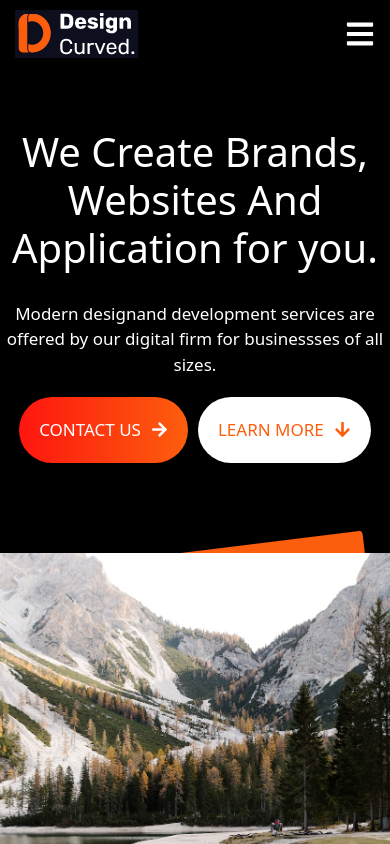
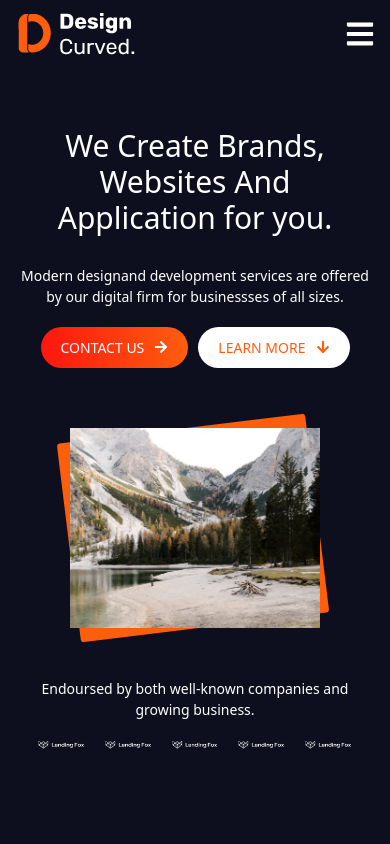
Before and after one commit to vanillacode737/design-curved, a React (Create React App) app: page / in a window 390 px wide. Shown: the top 844 px of the page. Built offline with nearby package versions, Linux system fonts and the light colour scheme.

Commit message:
commit changed

```diff
--- a/src/App.css
+++ b/src/App.css
@@ -8,7 +8,7 @@ html,body {
   font-family: 'Roboto', sans-serif;
   font-weight: 400;
   font-size: 17px;
-  background-color: #000 !important;
+  background-color: rgb(14,15,30) !important;
   color: #fff;
 }
 a {
@@ -18,7 +18,8 @@ a {
 .rightArrow {
   margin-left: 10px;
 }
-@media(max-width: 768px) {
+/* Extra small devices (portrait phones, less than 576px) */
+@media (max-width: 575.98px) {
   body {
     font-size: 14px;
   }
@@ -33,6 +34,22 @@ a {
     transform: translate(0);
   }
 }
+
+/* Small devices (landscape phones, 576px and up) */
+@media (min-width: 576px) and (max-width: 767.98px) {
+  body {
+    font-size: 14px;
+  }
+  /* ******* Header */
+  .transform100 {
+    transform: translate(100%);
+  }
+  .transform0 {
+    transform: translate(0);
+  }
+}
+
+/* Medium devices (tablets, 768px and up) */
 @media (min-width: 768px) and (max-width: 991.98px) {
   /* ******* Header */
   .transform100 {
--- a/src/components/Banner.js
+++ b/src/components/Banner.js
@@ -1,4 +1,5 @@
 import React from 'react';
+import '../App.css';
 import styled from 'styled-components';
 import '../../node_modules/bootstrap/dist/css/bootstrap.min.css';
 const Banner = () => {
@@ -22,10 +23,39 @@ export default Banner;
 
 const Container = styled.div`
     padding: 100px 0;
+    // Extra small devices (portrait phones, less than 576px)
+    @media (max-width: 575.98px) {
+        padding: 50px 15px;
+    }
+
+    // Small devices (landscape phones, 576px and up)
+    @media (min-width: 576px) and (max-width: 767.98px) {
+        padding: 80px 15px;
+    }
+
+    // Medium devices (tablets, 768px and up)
+    @media (min-width: 768px) and (max-width: 991.98px) {
+        padding: 60px 15px;
+    }
+
 `
 
 const BannerText = styled.div`
     text-align: center;
+    // Extra small devices (portrait phones, less than 576px)
+    @media (max-width: 575.98px) {
+        font-size: 14px;
+    }
+
+    // Small devices (landscape phones, 576px and up)
+    @media (min-width: 576px) and (max-width: 767.98px) {
+
+    }
+
+    // Medium devices (tablets, 768px and up)
+    @media (min-width: 768px) and (max-width: 991.98px) {
+
+    }
 `
 
 const BannerImgArea = styled.div`
--- a/src/components/Header.js
+++ b/src/components/Header.js
@@ -1,4 +1,5 @@
 import React, { useState } from 'react';
+import '../App.css';
 import styled from 'styled-components';
 import '../../node_modules/bootstrap/dist/css/bootstrap.min.css';
 import { FaDribbble } from "react-icons/fa";
@@ -13,11 +14,11 @@ const Header = () => {
         <Container className='container d-flex justify-content-between'>
               <Logo src='/asset/images/logo.png' />
               <NavMenu show={burger} className={burger}>
-                  <NavLink className='ms-lg-4 my-2'>Home</NavLink>
-                  <NavLink className='ms-lg-4 my-2'>about us</NavLink>
-                  <NavLink className='ms-lg-4 my-2'>projects</NavLink>
-                  <NavLink className='ms-lg-4 my-2'>services</NavLink>
-                  <NavLink className='ms-lg-4 my-2'>shop</NavLink>
+                  <NavLink className='ms-lg-4 ms-0 my-2'>Home</NavLink>
+                  <NavLink className='ms-lg-4 ms-0 my-2'>about us</NavLink>
+                  <NavLink className='ms-lg-4 ms-0 my-2'>projects</NavLink>
+                  <NavLink className='ms-lg-4 ms-0 my-2'>services</NavLink>
+                  <NavLink className='ms-lg-4 ms-0 my-2'>shop</NavLink>
                   <IconsHeader className='d-lg-flex d-none justify-content-center align-items-center'>
                     <NavLink><FaDribbble/></NavLink>
                     <NavLink><FaBehance/></NavLink>
@@ -48,7 +49,25 @@ const NavMenu = styled.div`
   display: flex;
   justify-content: flex-end;
   align-items: center;
-  @media(max-width: 768px) {
+  // Extra small devices (portrait phones, less than 576px)
+  @media (max-width: 575.98px) {
+    display: flex;
+    position: absolute;
+    padding: 50px 0;
+    justify-content: center;
+    align-items: center;
+    flex-direction: column;
+    top: 100%;
+    left: 0;
+    width: 100%;
+    height: auto;
+    transition: transform ease-in-out .3s;
+    background-color: rgb(253,94,14);
+    z-index: 2;
+  }
+
+  // Small devices (landscape phones, 576px and up)
+  @media (min-width: 576px) and (max-width: 767.98px) {
     display: flex;
     position: absolute;
     padding: 50px 0;
@@ -89,8 +108,25 @@ const NavLink = styled.a`
   &:hover {
     color: rgb(253,94,14);
   }
-  @media(max-width: 768px) {
-    margin-left: 0;
+  // Extra small devices (portrait phones, less than 576px)
+  @media (max-width: 575.98px) {
+    font-size: 14px;
+    &:hover {
+      color: #fff;
+    }
+  }
+
+  // Small devices (landscape phones, 576px and up)
+  @media (min-width: 576px) and (max-width: 767.98px) {
+    font-size: 14px;
+    &:hover {
+      color: #fff;
+    }
+  }
+
+  // Medium devices (tablets, 768px and up)
+  @media (min-width: 768px) and (max-width: 991.98px) {
+    font-size: 14px;
     &:hover {
       color: #fff;
     }
--- a/src/components/Home.js
+++ b/src/components/Home.js
@@ -8,10 +8,10 @@ const Home = () => {
     <>
         <Content>
             <Container className='container'>
-                <HomeTitle className='text-white'>
+                <HomeTitle className='px-sm-0 px-4 text-white'>
                     We Create Brands, Websites And Application for you.
                 </HomeTitle>
-                <HomeSubtitle className='text-white text-center'>
+                <HomeSubtitle className='px-3 text-white text-center'>
                     Modern designand development services are offered by our digital firm for businessses of all sizes.
                 </HomeSubtitle>
                 <ButtonArea className='d-flex justify-content-center align-items-center'>
@@ -38,12 +38,40 @@ const Container = styled.div`
 const HomeTitle = styled.h1`
     text-align: center;
     font-size: 60px;
-    @media(max-width: 768px) {
+    // Extra small devices (portrait phones, less than 576px)
+    @media (max-width: 575.98px) {
+        font-size: 30px;
+    }
+
+    // Small devices (landscape phones, 576px and up)
+    @media (min-width: 576px) and (max-width: 767.98px) {
         font-size: 40px;
     }
+
+    // Medium devices (tablets, 768px and up)
+    @media (min-width: 768px) and (max-width: 991.98px) {
+        font-size: 50PX;
+        0px;
+    }
+
 `
 const HomeSubtitle = styled.p`
     margin: 20px 0;
+    // Extra small devices (portrait phones, less than 576px)
+    @media (max-width: 575.98px) {
+        font-size: 14px;
+    }
+
+    // Small devices (landscape phones, 576px and up)
+    @media (min-width: 576px) and (max-width: 767.98px) {
+        font-size: 14px;
+
+    }
+
+    // Medium devices (tablets, 768px and up)
+    @media (min-width: 768px) and (max-width: 991.98px) {
+
+    }
 `
 const ButtonArea = styled.div`
     gap: 10px;
@@ -53,4 +81,20 @@ const RightButton = styled.div`
     border-radius: 40px;
     color: rgb(253,94,14);
     cursor: pointer;
+    // Extra small devices (portrait phones, less than 576px)
+    @media (max-width: 575.98px) {
+        padding: 10px 20px;
+        font-size: 14px;
+    }
+
+    // Small devices (landscape phones, 576px and up)
+    @media (min-width: 576px) and (max-width: 767.98px) {
+        padding: 10px 20px;
+        font-size: 14px;
+    }
+    // Medium devices (tablets, 768px and up)
+    @media (min-width: 768px) and (max-width: 991.98px) {
+        padding: 10px 20px;
+        font-size: 14px;
+    }
 `
--- a/src/components/Video.js
+++ b/src/components/Video.js
@@ -21,6 +21,21 @@ const Container = styled.div`
     display: flex;
     justify-content: center;
     align-items: center;
+    // Extra small devices (portrait phones, less than 576px)
+    @media (max-width: 575.98px) {
+        padding: 0 15px;
+    }
+
+    // Small devices (landscape phones, 576px and up)
+    @media (min-width: 576px) and (max-width: 767.98px) {
+        padding: 0 15px;
+
+    }
+
+    // Medium devices (tablets, 768px and up)
+    @media (min-width: 768px) and (max-width: 991.98px) {
+
+    }
 `
 
 const ImgArea = styled.div`
@@ -41,10 +56,22 @@ position: relative;
         z-index: -1;
         transition: transform ease-in-out .3s;
     }
-    // &:hover::before {
-    //     left: 0;
-    //     transform: rotate(0);
-    // }
+    // Extra small devices (portrait phones, less than 576px)
+    @media (max-width: 575.98px) {
+        width: 250px;
+        height: 200px;
+    }
+
+    // Small devices (landscape phones, 576px and up)
+    @media (min-width: 576px) and (max-width: 767.98px) {
+        width: 450px;
+        height: 300px;
+    }
+
+    // Medium devices (tablets, 768px and up)
+    @media (min-width: 768px) and (max-width: 991.98px) {
+
+    }
 `
 const VideoImg = styled.img`
     object-fit: cover;
--- a/src/components/ui/GroupButton.js
+++ b/src/components/ui/GroupButton.js
@@ -16,4 +16,21 @@ const LeftButton = styled.a`
   border-radius: 40px;
   background-image: linear-gradient(to right, rgb(254,22,15), rgb(253,94,14));
   cursor: pointer;
+  // Extra small devices (portrait phones, less than 576px)
+  @media (max-width: 575.98px) {
+    padding: 10px 20px;
+    font-size: 14px;
+  }
+
+  // Small devices (landscape phones, 576px and up)
+  @media (min-width: 576px) and (max-width: 767.98px) {
+    padding: 10px 20px;
+    font-size: 14px;
+  }
+
+  // Medium devices (tablets, 768px and up)
+  @media (min-width: 768px) and (max-width: 991.98px) {
+    padding: 10px 20px;
+    font-size: 14px;
+  }
 `
```
Lines whose indentation alone changed are shown as unchanged.
